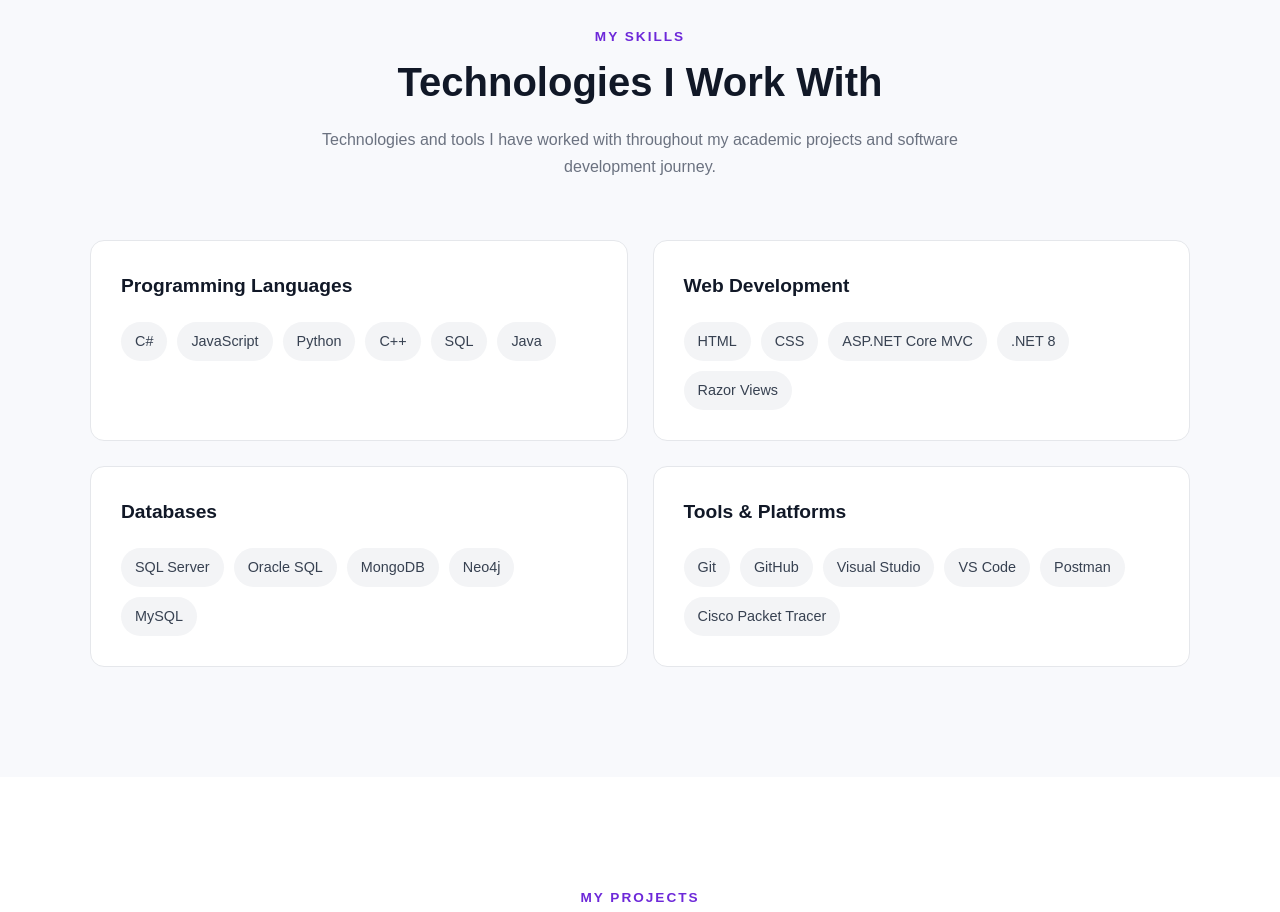
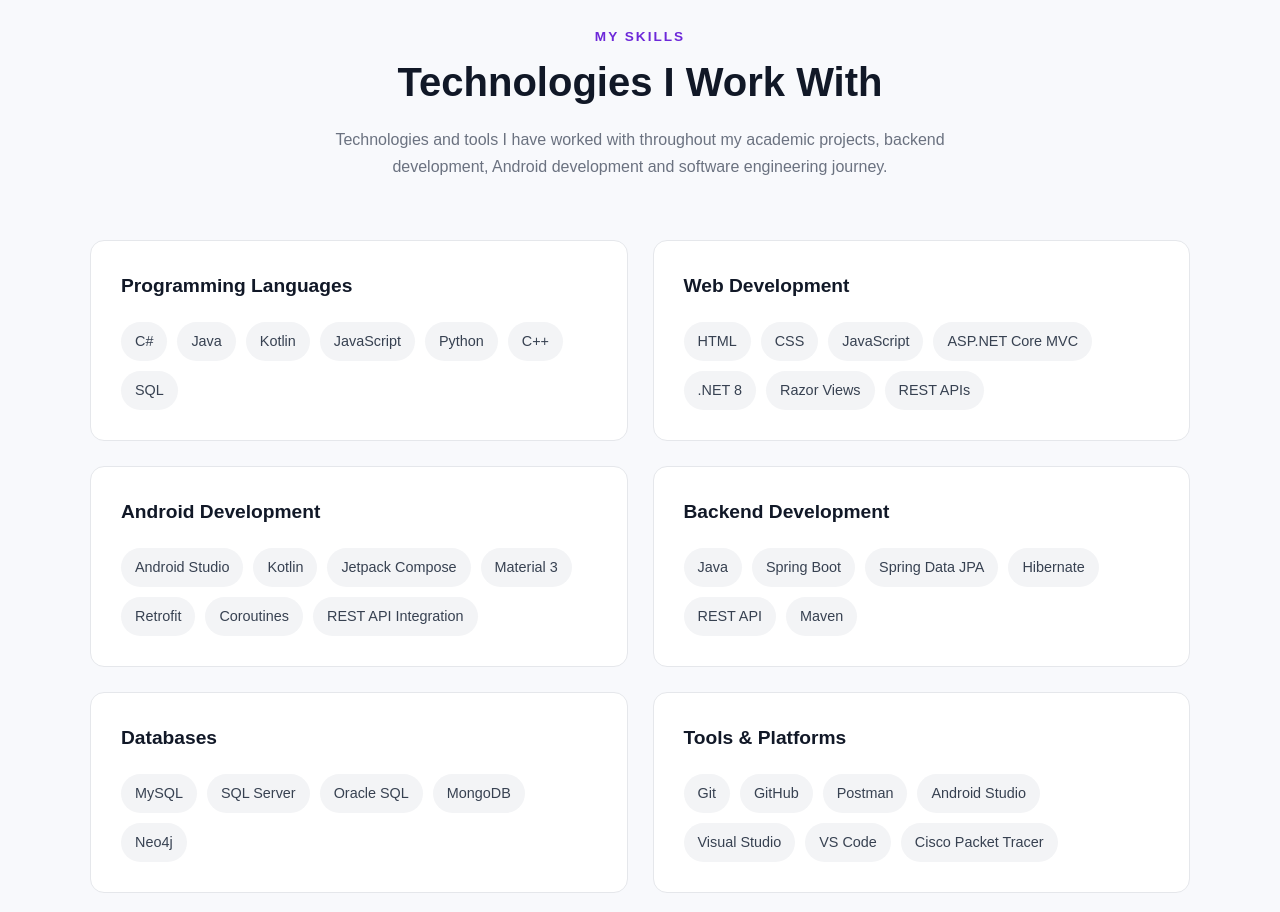
Before and after one commit to Nqobile-21/Nqobile-R.-Mahlangu--Portfolio, a plain HTML site: page index.html in a window 1280 px wide. Shown: the part 1700-2612 px from the top of the page. Drawn offline with Linux system fonts and the light colour scheme.

Commit message:
Add Banking Mobile App and update skills

```diff
--- a/index.html
+++ b/index.html
@@ -1,13 +1,17 @@
 <!DOCTYPE html>
+
 <html lang="en">
 
 <head>
     <meta charset="UTF-8">
     <meta name="viewport" content="width=device-width, initial-scale=1.0">
 
+
 <title>Nqobile Rose Mahlangu | Software Engineering Portfolio</title>
 
 <link rel="stylesheet" href="style.css">
+
+
 </head>
 
 <body>
@@ -157,8 +161,8 @@
                         Throughout my studies, I have developed
                         practical experience designing and building
                         software applications using technologies
-                            such as C#, ASP.NET Core MVC, .NET, HTML,
-                            CSS and SQL.
+                        such as C#, Java, Kotlin, ASP.NET Core MVC,
+                        Spring Boot, .NET, HTML, CSS, REST APIs and SQL.
                     </p>
 
                     <p>
@@ -199,7 +203,7 @@
                         <p>
                             Software Development
                             <br>
-                                Web Applications
+                            Web & Mobile Applications
                         </p>
 
                     </div>
@@ -248,7 +252,8 @@
 
                 <p class="section-description">
                     Technologies and tools I have worked with throughout
-                        my academic projects and software development journey.
+                    my academic projects, backend development, Android
+                    development and software engineering journey.
                 </p>
 
             </div>
@@ -272,6 +277,14 @@
                         </span>
 
                         <span class="skill">
+                            Java
+                        </span>
+
+                        <span class="skill">
+                            Kotlin
+                        </span>
+
+                        <span class="skill">
                             JavaScript
                         </span>
 
@@ -285,10 +298,6 @@
 
                         <span class="skill">
                             SQL
-                            </span>
-
-                            <span class="skill">
-                                Java
                         </span>
 
                     </div>
@@ -315,6 +324,10 @@
                         </span>
 
                         <span class="skill">
+                            JavaScript
+                        </span>
+
+                        <span class="skill">
                             ASP.NET Core MVC
                         </span>
 
@@ -324,6 +337,92 @@
 
                         <span class="skill">
                             Razor Views
+                        </span>
+
+                        <span class="skill">
+                            REST APIs
+                        </span>
+
+                    </div>
+
+                </div>
+
+
+                <!-- Android Development -->
+
+                <div class="skill-category">
+
+                    <h3>
+                        Android Development
+                    </h3>
+
+                    <div class="skill-list">
+
+                        <span class="skill">
+                            Android Studio
+                        </span>
+
+                        <span class="skill">
+                            Kotlin
+                        </span>
+
+                        <span class="skill">
+                            Jetpack Compose
+                        </span>
+
+                        <span class="skill">
+                            Material 3
+                        </span>
+
+                        <span class="skill">
+                            Retrofit
+                        </span>
+
+                        <span class="skill">
+                            Coroutines
+                        </span>
+
+                        <span class="skill">
+                            REST API Integration
+                        </span>
+
+                    </div>
+
+                </div>
+
+
+                <!-- Backend Development -->
+
+                <div class="skill-category">
+
+                    <h3>
+                        Backend Development
+                    </h3>
+
+                    <div class="skill-list">
+
+                        <span class="skill">
+                            Java
+                        </span>
+
+                        <span class="skill">
+                            Spring Boot
+                        </span>
+
+                        <span class="skill">
+                            Spring Data JPA
+                        </span>
+
+                        <span class="skill">
+                            Hibernate
+                        </span>
+
+                        <span class="skill">
+                            REST API
+                        </span>
+
+                        <span class="skill">
+                            Maven
                         </span>
 
                     </div>
@@ -342,6 +441,10 @@
                     <div class="skill-list">
 
                         <span class="skill">
+                            MySQL
+                        </span>
+
+                        <span class="skill">
                             SQL Server
                         </span>
 
@@ -357,16 +460,12 @@
                             Neo4j
                         </span>
 
-                            <span class="skill">
-                                MySQL
-                            </span>
-
                     </div>
 
                 </div>
 
 
-                    <!-- Tools -->
+                <!-- Tools & Platforms -->
 
                 <div class="skill-category">
 
@@ -385,15 +484,19 @@
                         </span>
 
                         <span class="skill">
+                            Postman
+                        </span>
+
+                        <span class="skill">
+                            Android Studio
+                        </span>
+
+                        <span class="skill">
                             Visual Studio
                         </span>
 
                         <span class="skill">
                             VS Code
-                            </span>
-
-                            <span class="skill">
-                                Postman
                         </span>
 
                         <span class="skill">
@@ -466,7 +569,6 @@
                             full CRUD functionality.
                         </p>
 
-
                         <div class="project-technologies">
 
                             <span>C#</span>
@@ -477,7 +579,6 @@
                             <span>CSS</span>
 
                         </div>
-
 
                         <div class="project-actions">
 
@@ -520,16 +621,15 @@
                             interface.
                         </p>
 
-
                         <div class="project-technologies">
 
                             <span>HTML</span>
                             <span>CSS</span>
                             <span>JavaScript</span>
+                            <span>Local Storage</span>
                             <span>GitHub Pages</span>
 
                         </div>
-
 
                         <div class="project-actions">
 
@@ -577,10 +677,10 @@
                             to manage customer accounts and financial
                             transactions. The application supports account
                             creation, retrieval, updating and deletion,
-                                as well as deposits, withdrawals, validation,
-                                transaction history and exception handling.
+                            as well as deposits, withdrawals, transfers,
+                            validation, transaction history and exception
+                            handling.
                         </p>
-
 
                         <div class="project-technologies">
 
@@ -589,10 +689,10 @@
                             <span>REST API</span>
                             <span>MySQL</span>
                             <span>Spring Data JPA</span>
+                            <span>Hibernate</span>
                             <span>Maven</span>
 
                         </div>
-
 
                         <div class="project-actions">
 
@@ -602,6 +702,74 @@
                                class="project-btn primary-project-btn">
                                 GitHub
                             </a>
+
+                        </div>
+
+                    </div>
+
+                </article>
+
+
+                <!-- Project 04 -->
+
+                <article class="project-card">
+
+                    <div class="project-number">
+                        04
+                    </div>
+
+                    <div class="project-content">
+
+                        <h3>
+                            Banking Mobile App
+                        </h3>
+
+                        <p class="project-type">
+                            Android Mobile Application
+                        </p>
+
+                        <p class="project-description">
+                            A professional Android banking application
+                            connected to a Spring Boot REST API and MySQL
+                            database. The application allows users to create
+                            and manage accounts, view balances, deposit and
+                            withdraw funds, and transfer money between
+                            accounts using account selection dropdowns.
+                        </p>
+
+                        <div class="project-technologies">
+
+                            <span>Kotlin</span>
+                            <span>Jetpack Compose</span>
+                            <span>Material 3</span>
+                            <span>Android Studio</span>
+                            <span>Retrofit</span>
+                            <span>Spring Boot</span>
+                            <span>REST API</span>
+                            <span>MySQL</span>
+                            <span>GitHub</span>
+
+                        </div>
+
+                        <div class="project-actions">
+
+                            <a href="https://github.com/Nqobile-21/Banking-Mobile-App"
+                               target="_blank"
+                               rel="noopener noreferrer"
+                               class="project-btn primary-project-btn">
+                                GitHub
+                            </a>
+
+                            <!-- Add your demo video link here later -->
+
+                            <!--
+                            <a href="YOUR-DEMO-VIDEO-LINK"
+                               target="_blank"
+                               rel="noopener noreferrer"
+                               class="project-btn">
+                                Demo Video
+                            </a>
+                            -->
 
                         </div>
 
@@ -733,7 +901,6 @@
                 <div class="education-item">
 
                     <div class="education-year">
-
                     </div>
 
                     <div class="education-card">
@@ -766,7 +933,6 @@
                 <div class="education-item">
 
                     <div class="education-year">
-
                     </div>
 
                     <div class="education-card">
@@ -839,7 +1005,8 @@
 
                     <p>
                         Achieved multiple academic distinctions throughout
-                            my HC in Information Systems and BSc in Information Technology studies.
+                        my HC in Information Systems and BSc in Information
+                        Technology studies.
                     </p>
 
                 </div>
@@ -881,7 +1048,8 @@
                     <p>
                         Successfully progressed from a Higher Certificate
                         in Information Systems into a BSc in Information
-                            Technology with continued bursary support from John Thompson Actom.
+                        Technology with continued bursary support from
+                        John Thompson Actom.
                     </p>
 
                 </div>
@@ -1055,6 +1223,7 @@
 
 <script src="script.js"></script>
 
+
 </body>
 
 </html>
```
Lines whose indentation alone changed are shown as unchanged.
